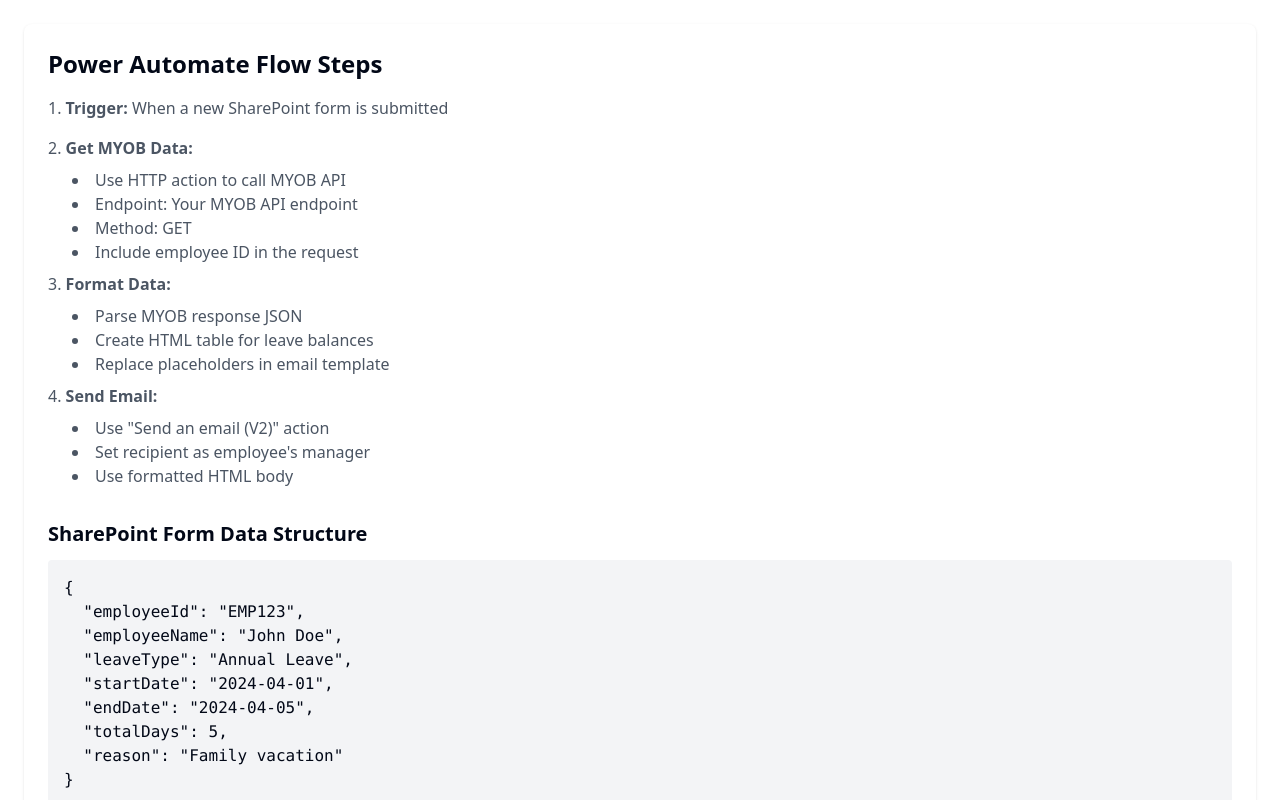
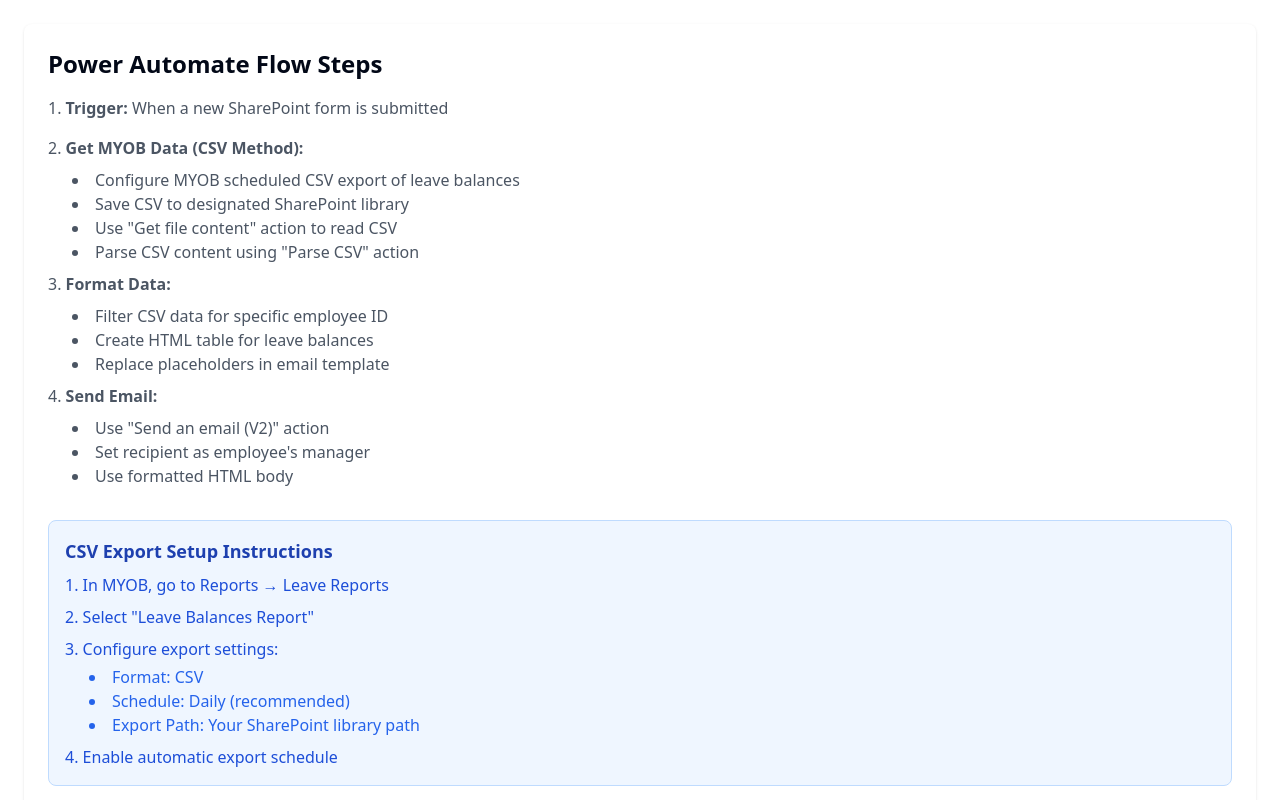
Before and after one commit to dfghjk345/leave-data-connector, a React (Vite) app: page / in a window 1280 px wide. Shown: the top 800 px of the page. Built offline with nearby package versions, Linux system fonts and the light colour scheme.

Commit message:
Implement CSV approach for data handling
This commit introduces a CSV-based method for managing data within the application. Further details on the implementation will be provided in subsequent updates.
[skip gpt_engineer]

```diff
--- a/src/components/LeaveRequest.tsx
+++ b/src/components/LeaveRequest.tsx
@@ -10,18 +10,18 @@ export const LeaveRequest = () => {
             <span className="font-semibold">Trigger:</span> When a new SharePoint form is submitted
           </li>
           <li className="mb-4">
-            <span className="font-semibold">Get MYOB Data:</span>
+            <span className="font-semibold">Get MYOB Data (CSV Method):</span>
             <ul className="list-disc list-inside ml-6 mt-2">
-              <li>Use HTTP action to call MYOB API</li>
-              <li>Endpoint: Your MYOB API endpoint</li>
-              <li>Method: GET</li>
-              <li>Include employee ID in the request</li>
+              <li>Configure MYOB scheduled CSV export of leave balances</li>
+              <li>Save CSV to designated SharePoint library</li>
+              <li>Use "Get file content" action to read CSV</li>
+              <li>Parse CSV content using "Parse CSV" action</li>
             </ul>
           </li>
           <li className="mb-4">
             <span className="font-semibold">Format Data:</span>
             <ul className="list-disc list-inside ml-6 mt-2">
-              <li>Parse MYOB response JSON</li>
+              <li>Filter CSV data for specific employee ID</li>
               <li>Create HTML table for leave balances</li>
               <li>Replace placeholders in email template</li>
             </ul>
@@ -37,6 +37,22 @@ export const LeaveRequest = () => {
         </ol>
       </div>
 
+      <div className="bg-blue-50 p-4 rounded-lg border border-blue-200">
+        <h3 className="text-lg font-semibold text-blue-800 mb-2">CSV Export Setup Instructions</h3>
+        <ol className="list-decimal list-inside space-y-2 text-blue-700">
+          <li>In MYOB, go to Reports → Leave Reports</li>
+          <li>Select "Leave Balances Report"</li>
+          <li>Configure export settings:
+            <ul className="list-disc list-inside ml-6 mt-1 text-blue-600">
+              <li>Format: CSV</li>
+              <li>Schedule: Daily (recommended)</li>
+              <li>Export Path: Your SharePoint library path</li>
+            </ul>
+          </li>
+          <li>Enable automatic export schedule</li>
+        </ol>
+      </div>
+
       <div>
         <h3 className="text-xl font-bold mb-3">SharePoint Form Data Structure</h3>
         <pre className="bg-gray-100 p-4 rounded overflow-auto">
@@ -45,7 +61,7 @@ export const LeaveRequest = () => {
       </div>
 
       <div>
-        <h3 className="text-xl font-bold mb-3">MYOB Data Structure</h3>
+        <h3 className="text-xl font-bold mb-3">MYOB CSV Data Structure</h3>
         <pre className="bg-gray-100 p-4 rounded overflow-auto">
           {JSON.stringify(leaveEntitlementExample, null, 2)}
         </pre>
```
